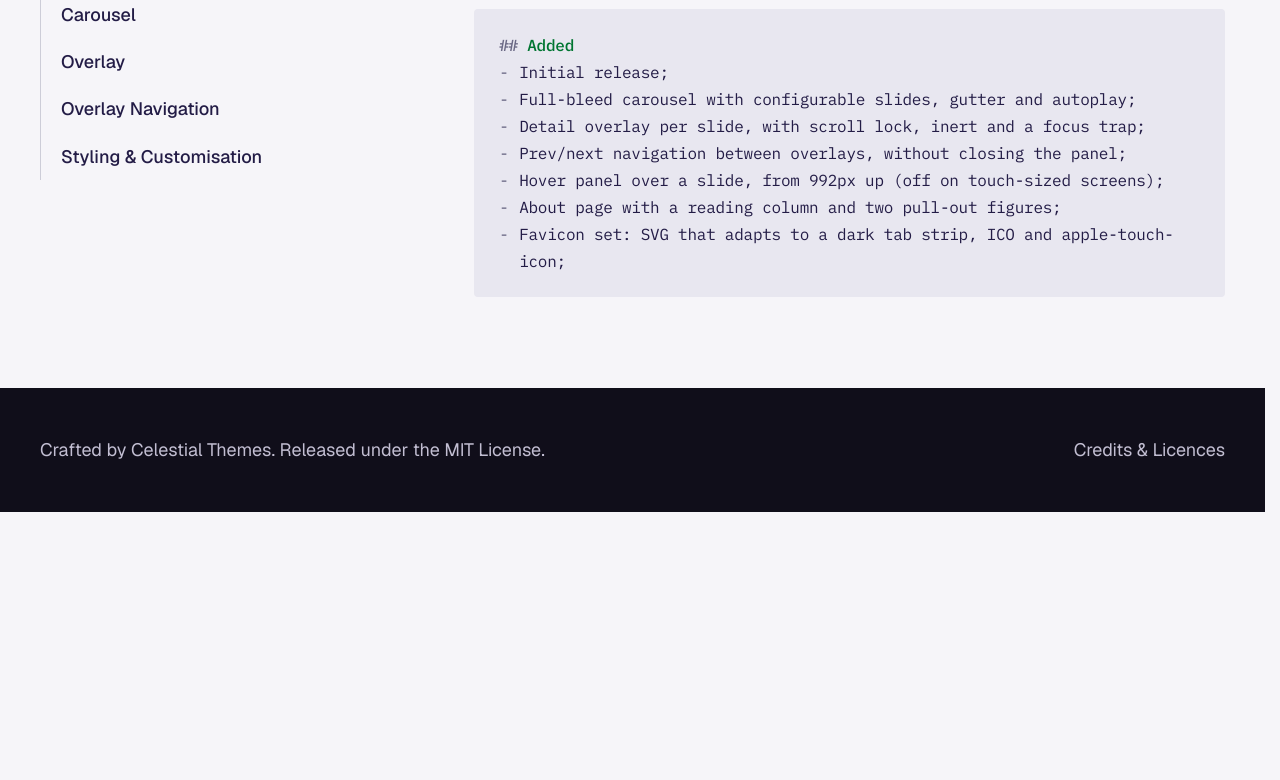
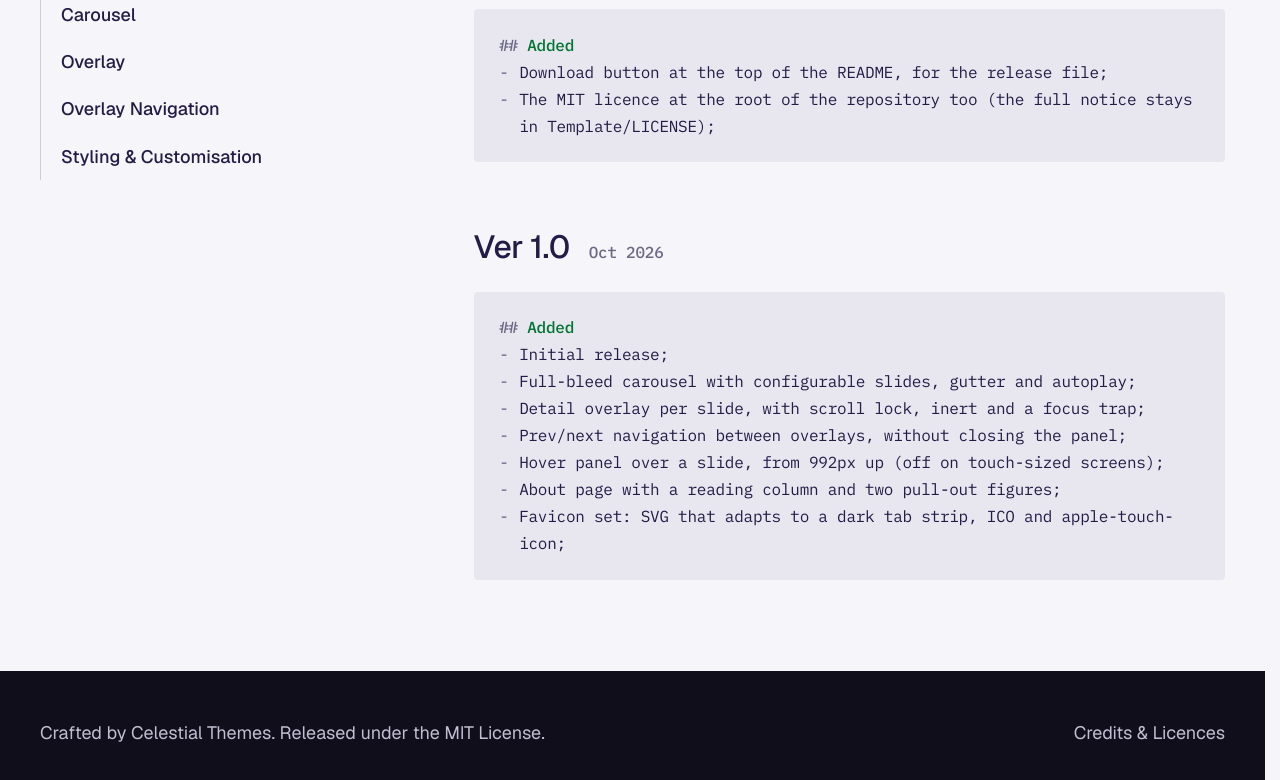
Before and after one commit to CelestialThemes/gatefold, a website: page Documentation/changelog.html in a window 1280 px wide. Shown: the part 612-1392 px from the top of the page. Before the commit the page ends 1124 px from the top, so only its background shows below. Drawn offline with Linux system fonts and the light colour scheme.

Commit message:
Gatefold 1.0.1

```diff
--- a/Documentation/changelog.html
+++ b/Documentation/changelog.html
@@ -90,6 +90,22 @@
 
 				<div class="function-section"><!-- start function-section -->
 
+					<h3 id="v1-0-1" class="doc-release-version">Ver 1.0.1 <span class="doc-release-date">Oct 2026</span></h3>
+
+					<div class="doc-release">
+
+						<h4 class="doc-release__group doc-release__group--added">Added</h4>
+						<ul>
+							<li>Download button at the top of the README, for the release file;</li>
+							<li>The MIT licence at the root of the repository too (the full notice stays in Template/LICENSE);</li>
+						</ul>
+
+					</div>
+
+				</div><!-- end of function-section -->
+
+				<div class="function-section"><!-- start function-section -->
+
 					<h3 id="v1-0" class="doc-release-version">Ver 1.0 <span class="doc-release-date">Oct 2026</span></h3>
 
 					<div class="doc-release">
--- a/package.json
+++ b/package.json
@@ -1,6 +1,6 @@
 {
   "name": "gatefold-template",
-  "version": "1.0.0",
+  "version": "1.0.1",
   "description": "Gatefold — free HTML portfolio carousel template",
   "private": true,
   "license": "MIT",
```
Also changed, not shown: .github/workflows/release.yml, README.md, 2 other files.
